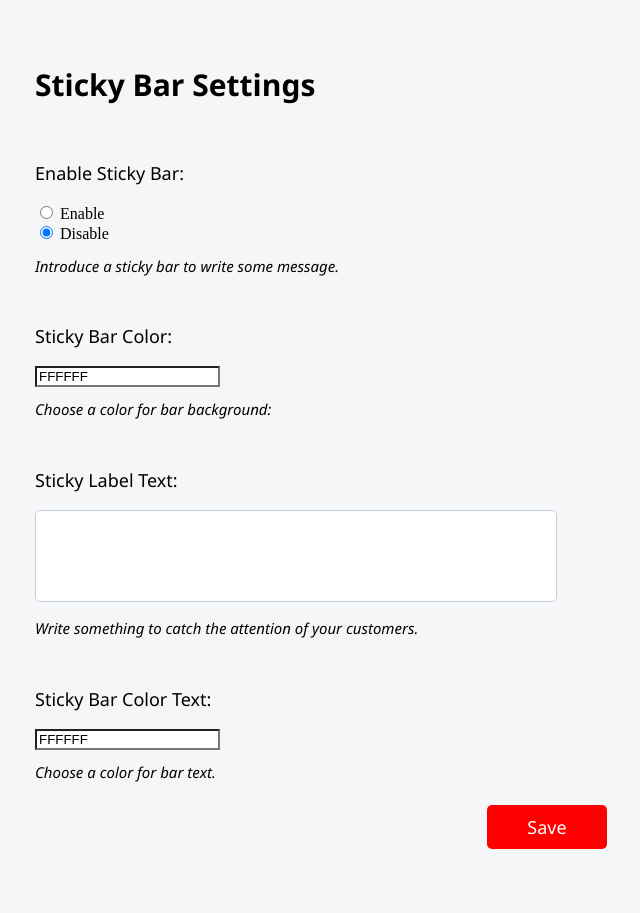
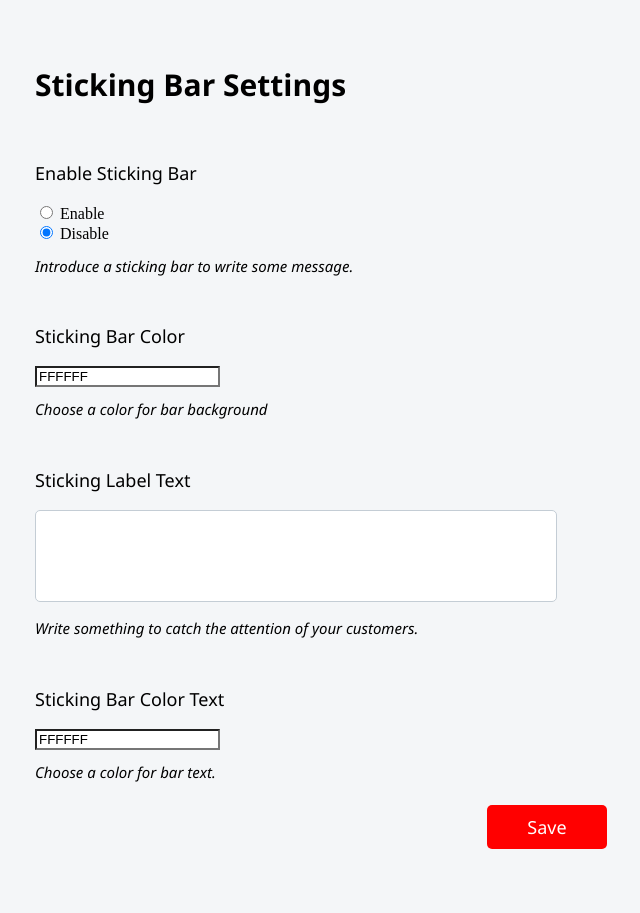
Before and after one commit to Nessemut/customerce-shopifyApp, a Flask app: template static/templates/index.html in a window 1280 px wide, after a click on "Sticking Bar Settings". Shown: the part 69-982 px from the top of the page, without its empty margins (93-733 px from the left). Run offline with Flask 2, Linux system fonts and the light colour scheme; the template is opened without the code that fills it, so the values that code supplies are empty; parts of the project's set-up code (start-up, migrations or seed data) failed here and were passed over.

Commit message:
frontend fixes

```diff
--- a/static/templates/index.html
+++ b/static/templates/index.html
@@ -30,10 +30,10 @@
 
 	<div id="buttonSettings" class="tabcontent" >
 		<h1>Button Settings</h1>
-		<br>
+
 
 			<br>
-			<p>Enable Button:</p>
+			<p>Enable Button</p>
 			{% if not shop.button_enabled %}
 			<input type="radio" name="button_enabled" value="enable"> Enable<br>
 			<input type="radio" name="button_enabled" value="disable" checked> Disable<br>
@@ -44,7 +44,7 @@
 			<h2>Activate the button on your shop.</h2>
 
 			<br>
-			<p>Introduce your Whatsapp Phone Number:</p>
+			<p>Introduce your Whatsapp Phone Number</p>
 
 			{% if shop.phone != None and shop.phone != ""%}
 			<textarea rows="1" cols="20" name="phone" class="smallTextarea">{{shop.phone}}</textarea>
@@ -55,7 +55,7 @@
 			<h2>Make sure to introduce your country code number.</h2>
 			<br>
 
-			<p>Pre-Filled Message on Customer Side:</p>
+			<p>Pre-Filled Message on Customer Side</p>
 
 			{% if shop.predefined_text != None and shop.predefined_text != "" %}
 			<textarea rows="4" cols="50" name="message">{{shop.predefined_text}}</textarea>
@@ -65,7 +65,7 @@
 			<h2>Type the pre-filled message that your user would use to initiate the chat.</h2>
 			<br>
 
-			<p>Button Position:</p>
+			<p>Button Position</p>
 
 			{% if shop.button_pos=="right" %}
 			<input type="radio" name="position" value="right" checked> Right<br>
@@ -84,10 +84,10 @@
 
 
 	<div id="stickyBar" class="tabcontent">
-		<h1>Sticky Bar Settings</h1>
+		<h1>Sticking Bar Settings</h1>
 
 			<br>
-			<p>Enable Sticky Bar:</p>
+			<p>Enable Sticking Bar</p>
 			{% if not shop.sticky_bar_enabled %}
 			<input type="radio" name="sticky_bar_enabled" value="enable"> Enable<br>
 			<input type="radio" name="sticky_bar_enabled" value="disable" checked> Disable<br>
@@ -95,15 +95,15 @@
 			<input type="radio" name="sticky_bar_enabled" value="enable" checked> Enable<br>
 			<input type="radio" name="sticky_bar_enabled" value="disable"> Disable<br>
 			{% endif %}
-			<h2>Introduce a sticky bar to write some message.</h2>
+			<h2>Introduce a sticking bar to write some message.</h2>
 
 			<br>
-			<p>Sticky Bar Color:</p>
+			<p>Sticking Bar Color</p>
 			<input class="jscolor" value="{{shop.sticky_bar_color}}" name="sticky_bar_color">
-			<h2>Choose a color for bar background:</h2>
+			<h2>Choose a color for bar background</h2>
 			<br>
 
-			<p>Sticky Label Text:</p>
+			<p>Sticking Label Text</p>
 			{% if shop.sticky_label_text != None and shop.sticky_label_text != "" %}
 			<textarea name="sticky_label_text" class="mediumTextarea" maxlength="40">{{shop.sticky_label_text}}</textarea>
 			{% else %}
@@ -114,7 +114,7 @@
 			<h2>Write something to catch the attention of your customers.</h2>
 
 			<br>
-			<p>Sticky Bar Color Text:</p>
+			<p>Sticking Bar Color Text</p>
 			<input class="jscolor" name="sticky_bar_text_color" value={{shop.sticky_bar_text_color}}>
 			<h2>Choose a color for bar text.</h2>
 
@@ -133,16 +133,15 @@
 		<br>
 		<h3>What is exactly the country code?</h3>
 		<p>The country code will depend on the origin country of your mobile phone's plan.
-			You should first write a (+) and then your country code with your mobile phone number.
 			Here you can find a list of some country codes:
-			<br> -USA: +1
-			<br> -Canada: +1
-			<br> -UK: +44
-			<br> -France: +33
-			<br> -Australia: +61
-			<br> -Spain: +34
-			<br> -Germany: +49
-			<br> -Italy: +39
+			<br> -USA: 1
+			<br> -Canada: 1
+			<br> -UK: 44
+			<br> -France: 33
+			<br> -Australia: 61
+			<br> -Spain: 34
+			<br> -Germany: 49
+			<br> -Italy: 39
 		</p>
 		<br>
 		<h3>What is exactly the pre-filled message?</h3>
@@ -151,14 +150,7 @@
 		<h3>Will this app work on a desktop?</h3>
 		<p>The app will work on desktops, however the customer should use Whatsapp web.</p>
 		<br>
-		<!--
-		<h3>How can I increase the number of leads?</h3>
-        <p></p>
-        <br>
-		-->
-		<h3>How do I know which product the user was looking for?</h3>
-		<p>The app will automatically sent you the website that your customer is looking for.</p>
-		<br>
+
 	</div>
 
 </div>
```
